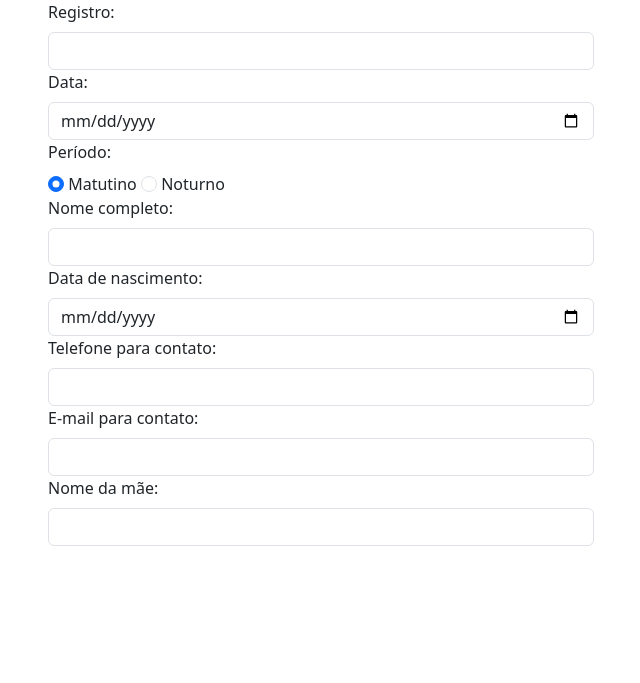
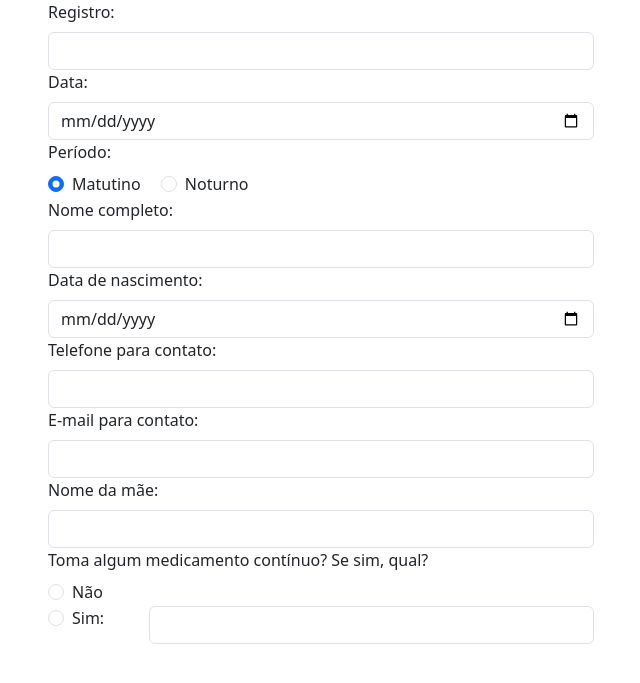
Before and after one commit to Matheusl-Silva/ProjetoDesenv, a PHP site: page /public/cadastropaciente.php in a window 1280 px wide. Shown: the top 683 px of the page, without its empty margins (319-959 px from the left). Run offline with PHP 8.4, Linux system fonts and the light colour scheme.

Commit message:
⭐feat: adição do input medicamento

```diff
--- a/css/cadastropaciente.css
+++ b/css/cadastropaciente.css
@@ -1,3 +1,8 @@
+*{
+    margin:0;
+    padding:0;
+}
+
 .form-label{
     display:block;
 }
--- a/public/cadastropaciente.php
+++ b/public/cadastropaciente.php
@@ -1,5 +1,6 @@
 <!DOCTYPE html>
 <html lang="pt-BR">
+
 <head>
     <meta charset="UTF-8">
     <meta name="viewport" content="width=device-width, initial-scale=1.0">
@@ -7,6 +8,7 @@
     <link rel="stylesheet" href="../css/cadastropaciente.css">
     <title>Cadastro de exame</title>
 </head>
+
 <body>
     <div class="container">
         <div class="row justify-content-center">
@@ -19,10 +21,14 @@
                     <input type="date" class="form-control" id="data">
 
                     <p class="form-label">Período:</p>
-                    <input type="radio" id="matutino" class="form-check-input" name="periodo" value="matutino" checked>
-                    <label for="matutino" class="form-check-label">Matutino</label>
-                    <input type="radio" id="noturno" class="form-check-input" name="periodo" value="noturno">
-                    <label for="noturno" class="form-check-label">Noturno</label>
+                    <div class="form-check form-check-inline">
+                        <input type="radio" id="matutino" class="form-check-input" name="periodo" value="matutino" checked>
+                        <label for="matutino" class="form-check-label">Matutino</label>
+                    </div>
+                    <div class="form-check form-check-inline">
+                        <input type="radio" id="noturno" class="form-check-input" name="periodo" value="noturno">
+                        <label for="noturno" class="form-check-label">Noturno</label>
+                    </div>
 
                     <label for="nome" class="form-label">Nome completo:</label>
                     <input type="text" class="form-control" id="nome" name="nome">
@@ -36,12 +42,30 @@
                     <label for="email" class="form-label">E-mail para contato:</label>
                     <input type="email" id="email" class="form-control" name="email">
 
-                    <label for="nomemae" class="form-label">Nome da mãe:</label>
-                    <input type="text" class="form-control" id="nomemae" name="nomemae">
+                    <label for="nomeMae" class="form-label">Nome da mãe:</label>
+                    <input type="text" class="form-control" id="nomeMae" name="nomeMae">
+
+                    <p class="form-label">Toma algum medicamento contínuo? Se sim, qual?</p>
+                    <div class="form-check">
+                        <input type="radio" id="medNao" class="form-check-input" name="tomaMedicamento" value="medNao">
+                        <label for="medNao" class="form-check-label">Não</label>
+                    </div>
+                    <div class="form-check container">
+                        <div class="row">
+                            <div class="col-md-2">
+                                <input type="radio" id="medSim" class="form-check-input" name="tomaMedicamento" value="medSim">
+                                <label for="medSim" class="form-check-label">Sim:</label>
+                            </div>
+                            <div class="col-md" style="padding:0">
+                                <input type="text" class="form-control" id="medicamento" name="medicamento">
+                            </div>
+                        </div>
+                    </div>
 
                 </form>
             </div>
         </div>
     </div>
 </body>
+
 </html>
```
